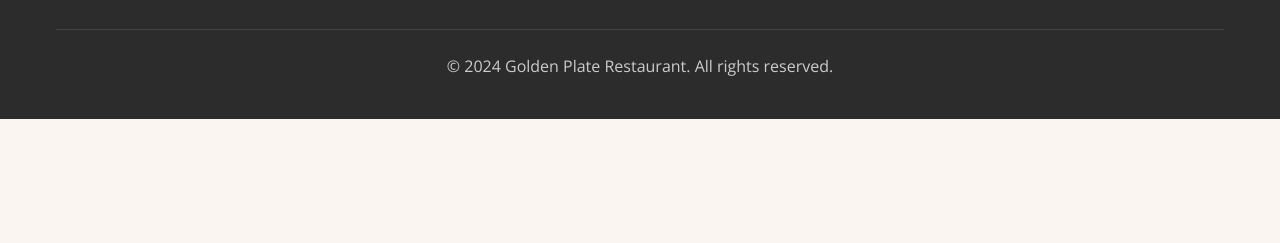
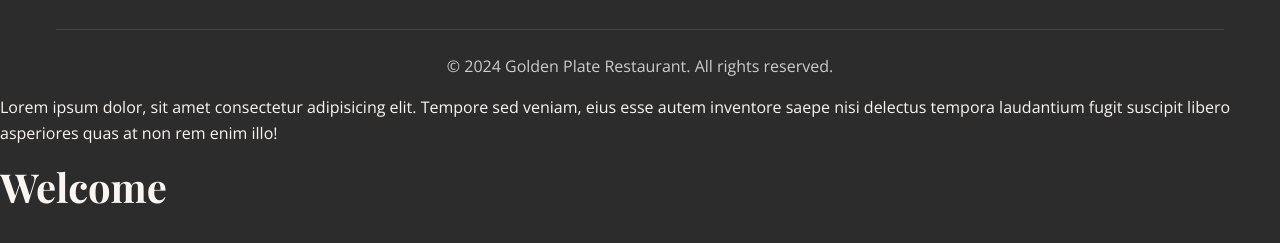
Before and after one commit to bisharmoha77/html-css-project4, a plain HTML site: page index.html in a window 1280 px wide. Shown: the part 2325-2568 px from the top of the page. Before the commit the page ends 2444 px from the top, so only its background shows below. Drawn offline with nearby package versions, Linux system fonts and the light colour scheme.

Commit message:
waa balali

```diff
--- a/index.html
+++ b/index.html
@@ -146,6 +146,10 @@
                 <p>&copy; 2024 Golden Plate Restaurant. All rights reserved.</p>
             </div>
         </div>
+
+        <p>Lorem ipsum dolor, sit amet consectetur adipisicing elit. Tempore sed veniam, eius esse autem inventore saepe nisi delectus tempora laudantium fugit suscipit libero asperiores quas at non rem enim illo!</p>
+    <h1>Welcome</h1>
     </footer>
+
 </body>
 </html>
```
